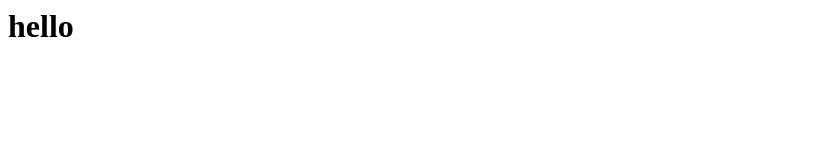
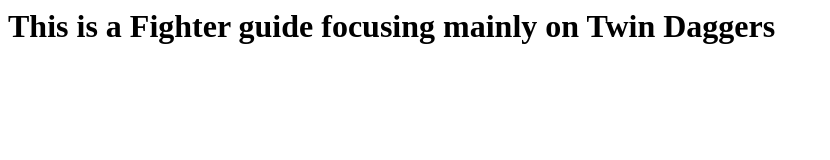
Before and after one commit to solisaiai/InvictusIgnisGuides, a plain HTML site: page index.html in a window 1280 px wide. Shown: the whole page, without its empty margins (0-830 px from the left). Drawn offline with Linux system fonts and the light colour scheme.

Commit message:
Update index.html

```diff
--- a/index.html
+++ b/index.html
@@ -1 +1,8 @@
-<h1>hello</h1>
+<header></header>
+
+
+
+<body>
+  <div>
+    <h1> This is a Fighter guide focusing mainly on Twin Daggers</h1>
+</body>
```
